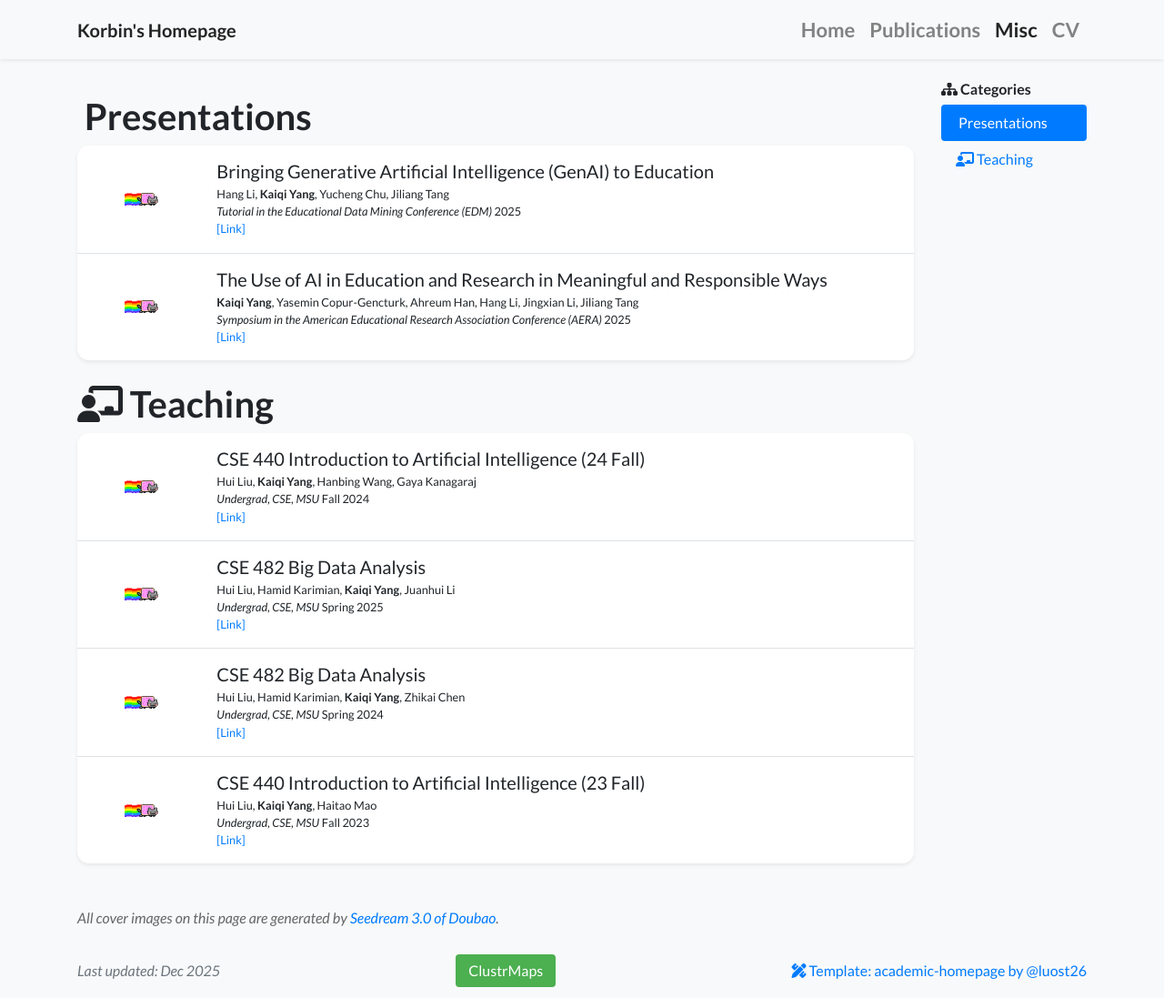
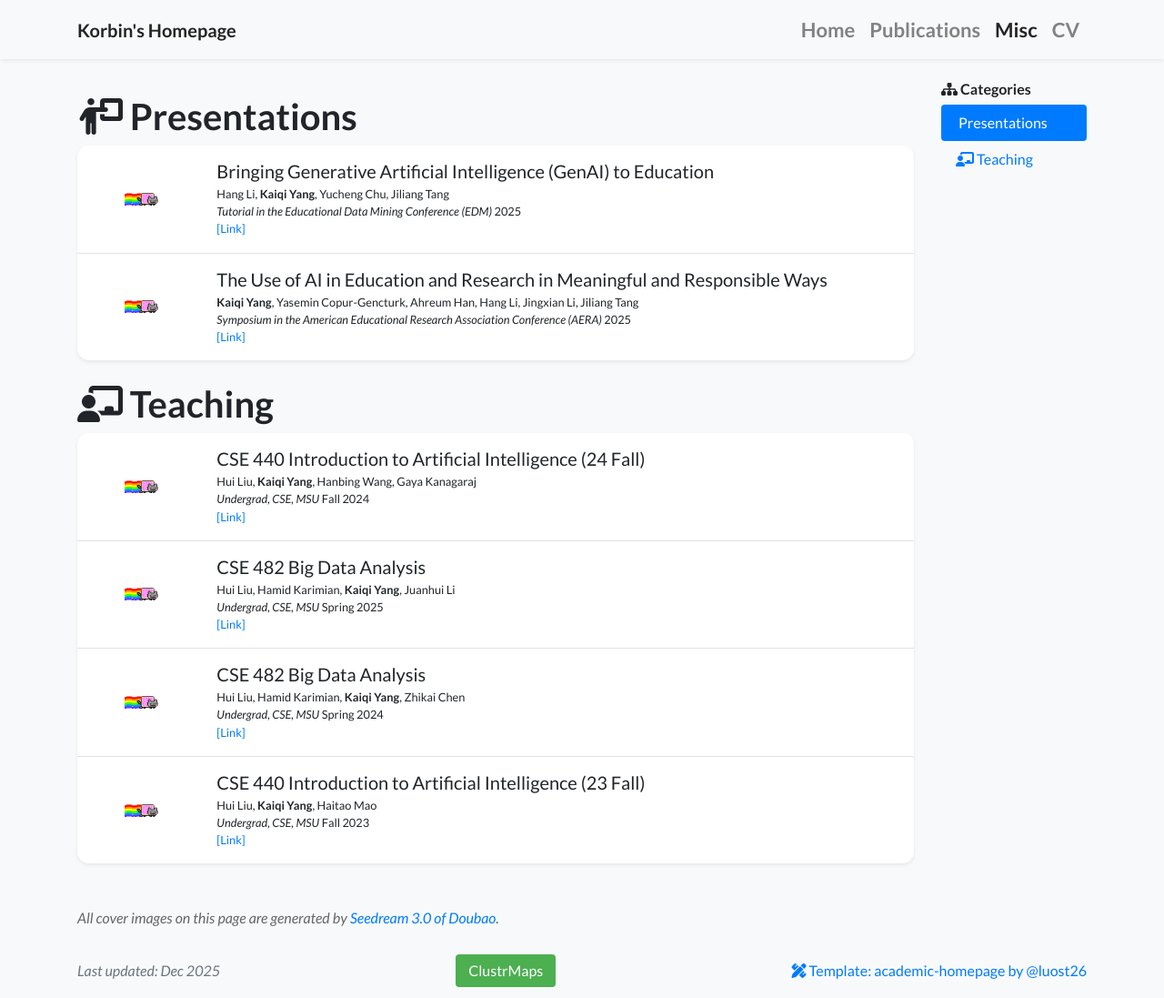
Before and after one commit to KorbinY/korbiny.github.io, a Jekyll site: the page built from misc.html, in a window 1280 px wide and 1097 px high. Shown: the whole window at 91% size. Built offline with Jekyll 4.4.1, drawn with Linux system fonts in a browser that asks for light colours; nearby versions of some CDN libraries; a style sheet for code colours, icons or effects is not loaded.

Commit message:
update misc assets

```diff
--- a/misc.html
+++ b/misc.html
@@ -10,7 +10,7 @@ body_attr: >-
   <div class="col-12 col-lg-10">
 
     <!-- ===== Presentations Section ===== -->
-    <h1 class="pt-4" id="misc-presentations"><i class="fas fa-screen-users"></i> Presentations</h1>
+    <h1 class="pt-4" id="misc-presentations"><i class="fas fa-person-chalkboard"></i> Presentations</h1>
     {% assign presentations = site.misc | where: "group", "Presentation" | sort: "date" | reverse %}
     {% if presentations.size > 0 %}
     <div class="my-0 p-0 bg-white shadow-sm rounded-xl">
```
